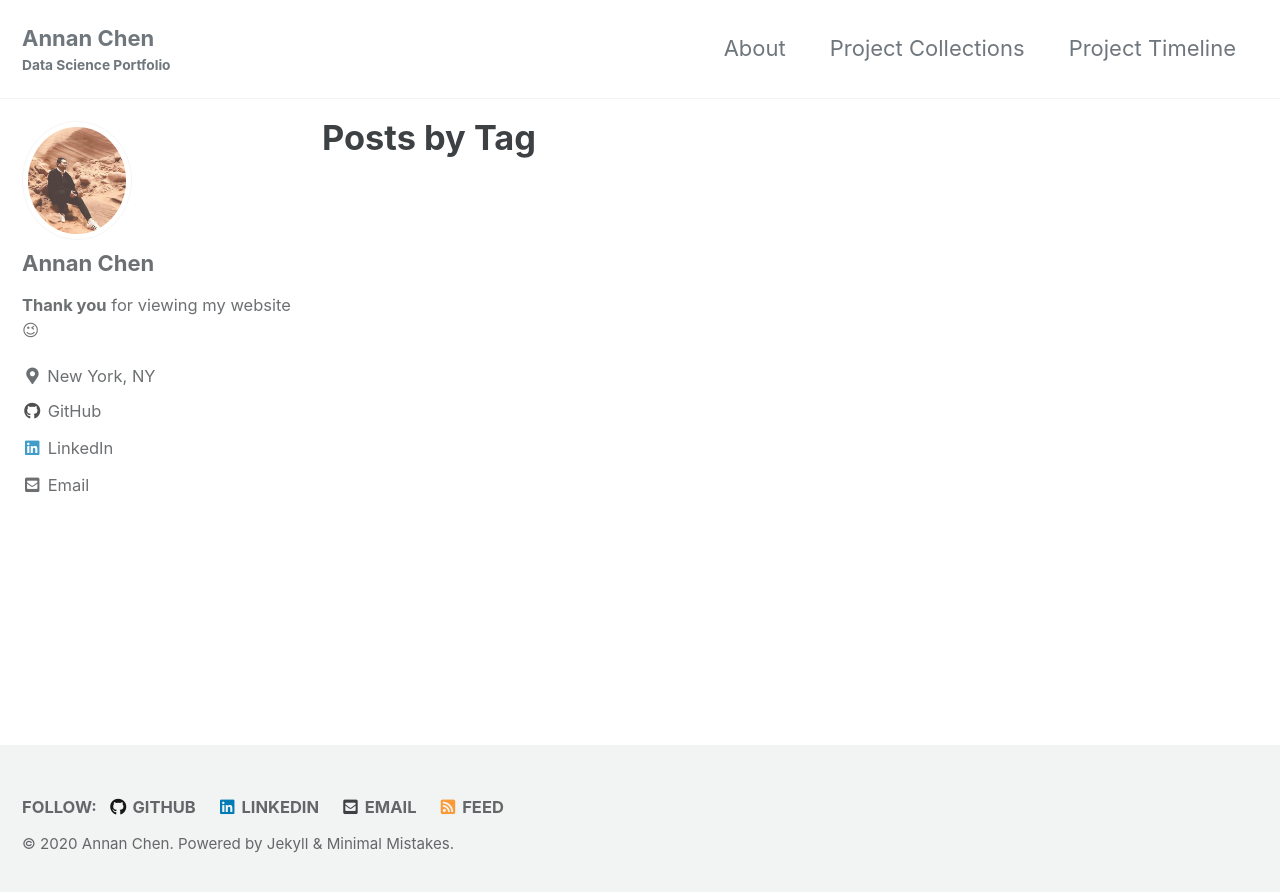
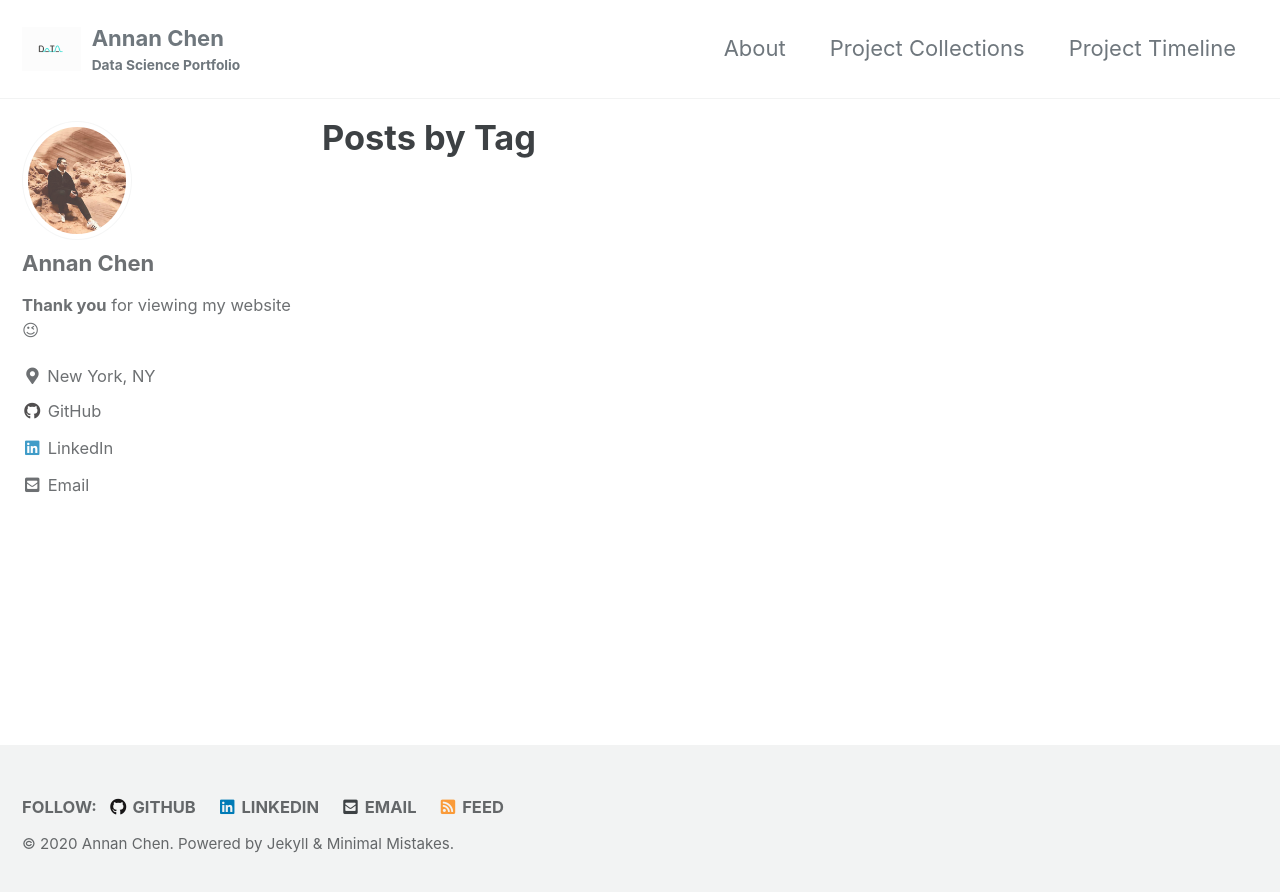
Before and after one commit to alubanana/alubanana.github.io, a Jekyll site: the page built from _pages/tag-archive.md, in a window 1280 px wide. Shown: the top 892 px of the page. Built offline with Jekyll 4.4.1, drawn with Linux system fonts in a browser that asks for light colours; cached includes are drawn as plain includes.

Commit message:
add logo

```diff
--- a/_config.yml
+++ b/_config.yml
@@ -25,7 +25,7 @@
 baseurl                  : # the subpath of your site, e.g. "/blog"
 repository               : # GitHub username/repo-name e.g. "mmistakes/minimal-mistakes"
 teaser                   : # path of fallback teaser image, e.g. "/assets/images/500x300.png"
-logo                     : # path of logo image to display in the masthead, e.g. "/assets/images/88x88.png"
+logo                     : "/images/logo.gif" # path of logo image to display in the masthead, e.g. "/assets/images/88x88.png"
 masthead_title           : # overrides the website title displayed in the masthead, use " " for no title
 # breadcrumbs            : false # true, false (default)
 words_per_minute         : 200
```
Also changed, not shown: images/logo.gif (added), 1 other file.
